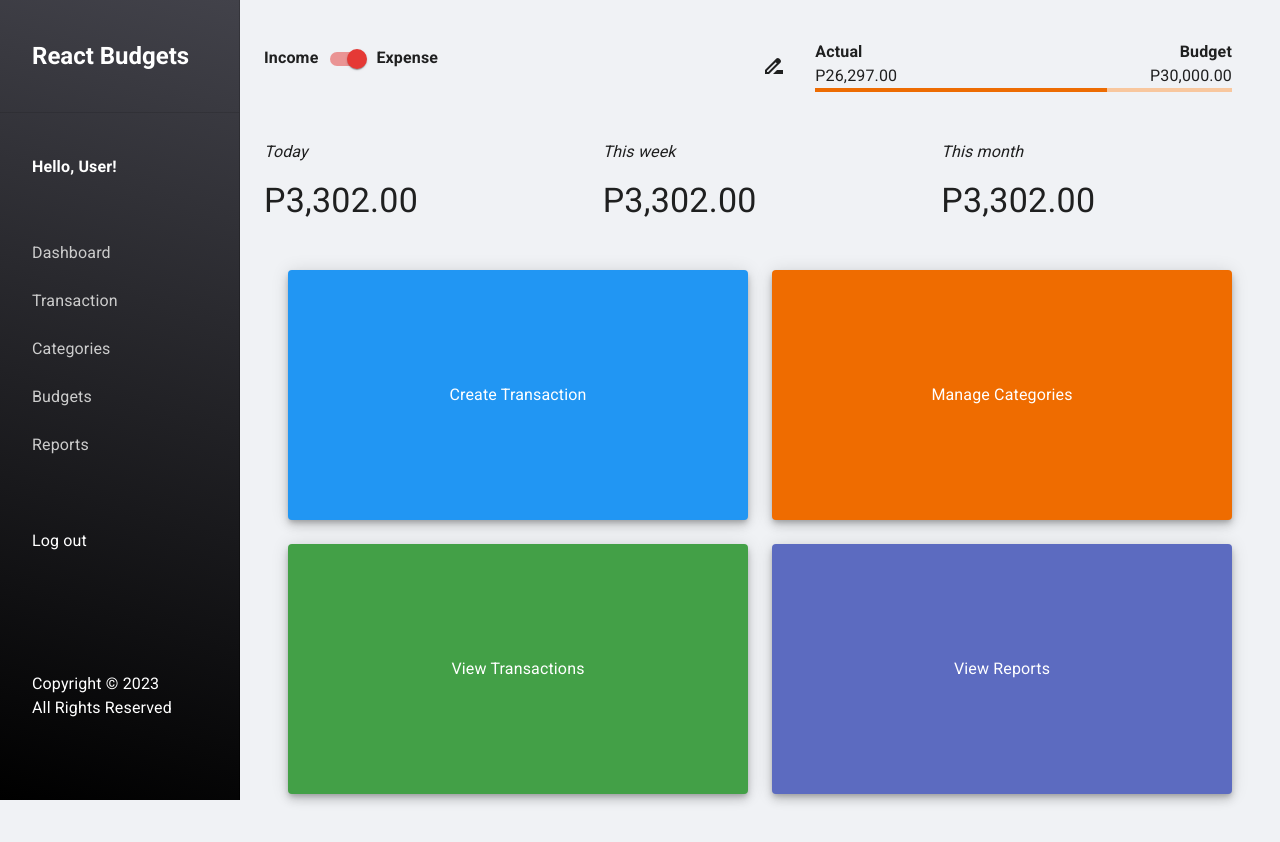
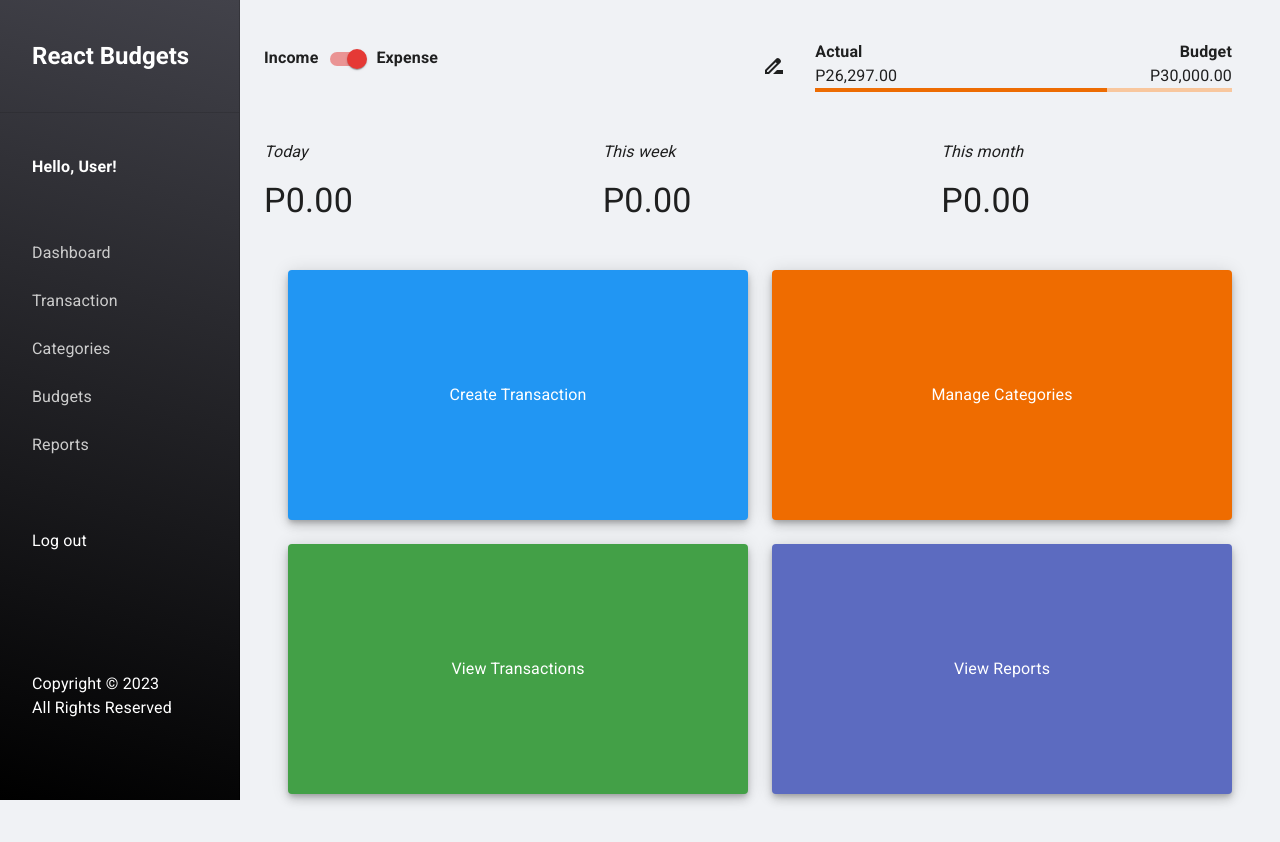
Before and after one commit to jaz016/react-budgets, a React (Create React App) app: page / in a window 1280 px wide. Built offline with nearby package versions, Linux system fonts and the light colour scheme; data requests are answered from the project's data file.

Commit message:
build: Dashboard counts

```diff
--- a/src/layout/Content/Dashboard/Dashboard.js
+++ b/src/layout/Content/Dashboard/Dashboard.js
@@ -1,20 +1,62 @@
+import { useState, useEffect } from 'react';
 import TransactionFilter from '../../../components/TransactionFilter/TransactionFilter';
 import BudgetProgress from '../../../layout/Content/BudgetProgress/BudgetProgress';
 import DashboardCounts from '../../../layout/Content/DashboardCounts/DashboardCounts';
 import ActionBoxes from '../../../layout/Content/ActionBoxes/ActionBoxes';
 import Grid from '@mui/material/Grid';
+import dayjs from 'dayjs';
 
 
 function Dashboard() {
+
+	let [transactions, setTransactions] = useState([]);
+	let [isExpense, setIsExpense] = useState(true);
+
+	let filteredTransactions = transactions.filter(t => t.type === (isExpense ? 'expense' : 'income'));
+
+	// frequency: 'day','week','month'
+	const getTotals = (frequency) => {
+		const start = dayjs().startOf(frequency);
+		const end = dayjs().endOf(frequency);
+
+		return filteredTransactions.filter(expense => dayjs(expense.datetime).isBetween(start, end, null, '[]'))
+						  .reduce((acc,cur) => acc + cur.amount, 0);
+	}
+
+	const totals = {
+		day: getTotals('day'),
+		week: getTotals('week'),
+		month: getTotals('month')
+	}
+
+
+	useEffect(() => {
+		const url = `http://localhost:8080/transactions/`;
+			try {
+				fetch(url)
+				.then(res => res.json())
+				.then(data => {
+					setTransactions(data);
+				})
+			} catch(err) {
+				throw err;
+			}
+	}, []);
+
+
+	const handleTransactionTypeChange = data => {
+		setIsExpense(data)
+	}
+
 	return (
 	  <Grid container>
 		<Grid item lg={12} sx={{ mb: 6, display: 'flex', justifyContent: 'space-between'}}>
 			{/* <Typography variant='h2' sx={{mt:4}}>Hello from React!</Typography> */}
-			<TransactionFilter />
+			<TransactionFilter isExpense={isExpense} onChange={handleTransactionTypeChange} />
 			<BudgetProgress />
 		</Grid>
 		<Grid item lg={12} sx={{ mb: 6, display: 'flex', justifyContent: 'space-between'}}>
-			<DashboardCounts/>
+			<DashboardCounts totals={totals} />
 		</Grid>
 		<Grid item lg={12} sx={{ mb: 6, display: 'flex', justifyContent: 'space-between'}}>
 			<ActionBoxes />
--- a/src/layout/Content/DashboardCounts/DashboardCounts.js
+++ b/src/layout/Content/DashboardCounts/DashboardCounts.js
@@ -1,20 +1,21 @@
 import Grid from '@mui/material/Grid';
 import { Typography } from '@mui/material';
+import { formatMoney } from '../../../utils';
 
-function DashboardCounts() {
+function DashboardCounts({ totals }) {
 	return (
 		<Grid container columnSpacing={{ xs: 1, sm: 2, md: 3 }}>
 			<Grid item md='4'>
 					<i>Today</i>
-					<Typography variant='h4' sx={{mt:2}}>P3,302.00</Typography>
+					<Typography variant='h4' sx={{mt:2}}>{formatMoney(totals.day)}</Typography>
 			</Grid>
 			<Grid item md='4'>
 					<i>This week</i>
-					<Typography variant='h4' sx={{mt:2}}>P3,302.00</Typography>
+					<Typography variant='h4' sx={{mt:2}}>{formatMoney(totals.week)}</Typography>
 			</Grid>
 			<Grid item md='4'>
 					<i>This month</i>
-					<Typography variant='h4' sx={{mt:2}}>P3,302.00</Typography>
+					<Typography variant='h4' sx={{mt:2}}>{formatMoney(totals.month)}</Typography>
 			</Grid>
 		</Grid>
 	)
```
